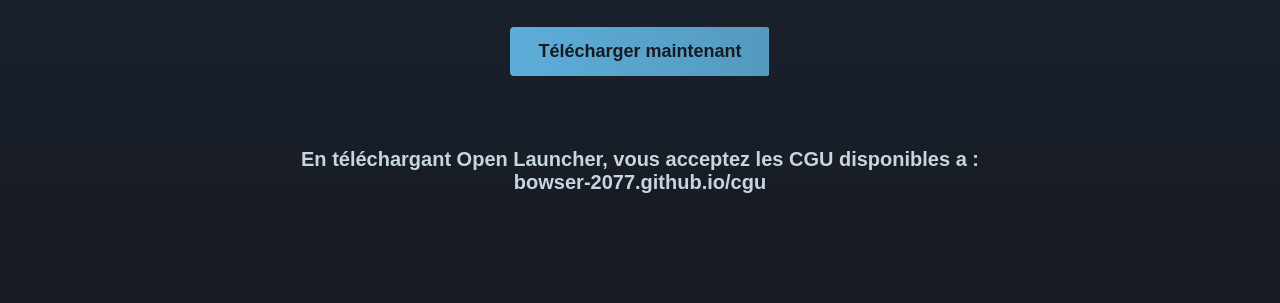
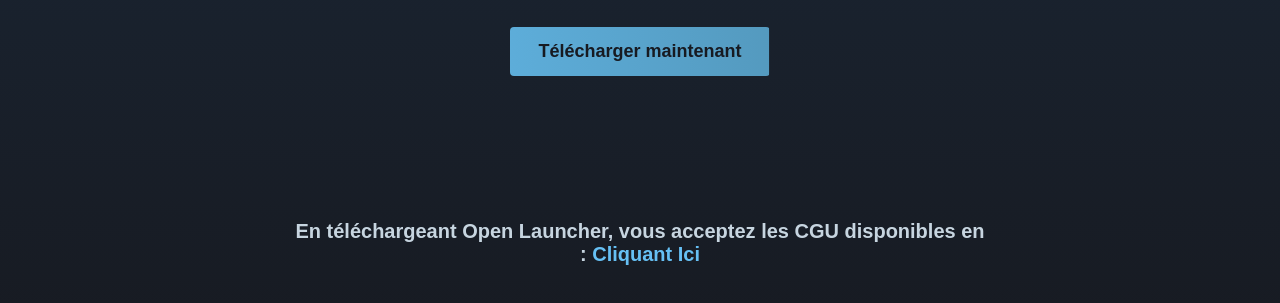
Before and after one commit to bowser-2077/bowser-2077.github.io, a website: page download.html in a window 1280 px wide. Shown: the part 311-614 px from the top of the page. Drawn offline with Linux system fonts and the light colour scheme.

Commit message:
Update download.html

```diff
--- a/download.html
+++ b/download.html
@@ -110,7 +110,15 @@
         <br>
         <br>
         <br>
-        <strong><p>En téléchargant Open Launcher, vous acceptez les CGU disponibles a : bowser-2077.github.io/cgu</p></strong>
-    </header>
+        <br>
+        <br>
+        <br>
+        <br>
+        <strong>
+          <p>En téléchargeant Open Launcher, vous acceptez les CGU disponibles en :
+             <a href="/cgu" style="color:#66c0f4; text-decoration:none;">Cliquant Ici</a>
+            </p>
+        </strong>
+     </header>
 </body>
 </html>
```
